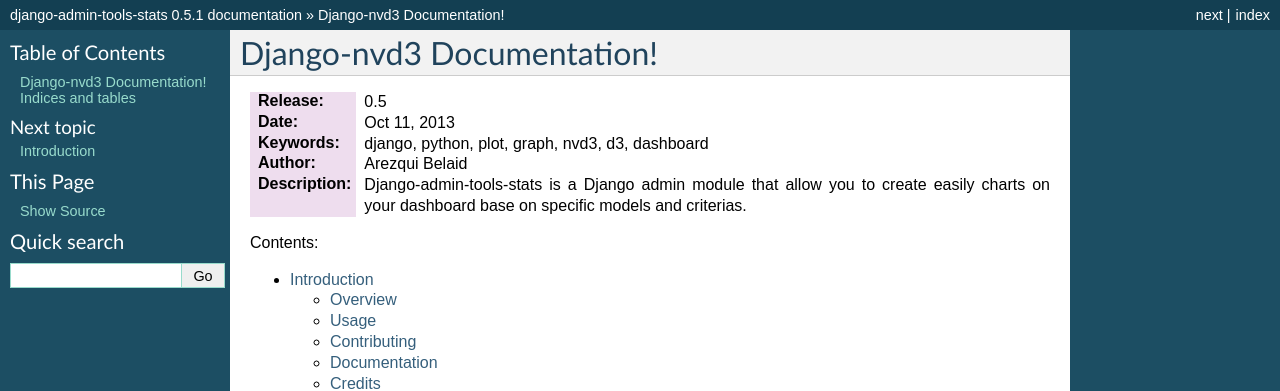
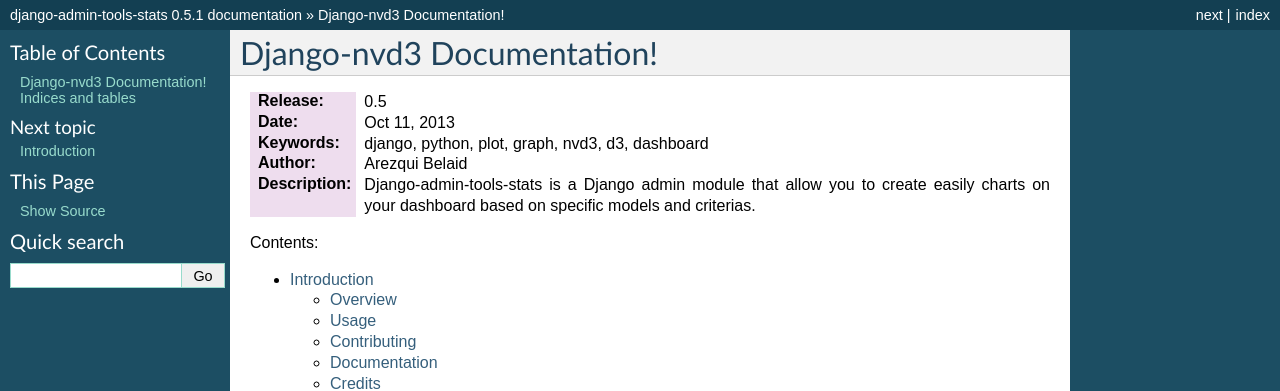
Before and after one commit to areski/django-admin-tools-stats, a Sphinx documentation site: the page built from docs/source/index.rst, in a window 1280 px wide. Shown: the top 391 px of the page. Built offline with Sphinx 7.4.7, drawn with Linux system fonts in a browser that asks for light colours.

Commit message:
fix typo

```diff
--- a/README.rst
+++ b/README.rst
@@ -5,7 +5,7 @@
 :Documentation: http://django-admin-tools-stats.readthedocs.org/en/latest/
 
 
-Django-admin-tools-stats is a Django admin module that allow you to create easily charts on your dashboard base on specific models and criterias.
+Django-admin-tools-stats is a Django admin module that allow you to create easily charts on your dashboard based on specific models and criterias.
 
 It will query your models and provide reporting and statistics graphs, simple to read and display on your Dashboard.
 
--- a/docs/source/includes/introduction.txt
+++ b/docs/source/includes/introduction.txt
@@ -9,7 +9,7 @@
 .. _django-admin-tools-stats-synopsis:
 
 
-Django-admin-tools-stats is a Django admin module that allow you to create easily charts on your dashboard base on specific models and criterias.
+Django-admin-tools-stats is a Django admin module that allow you to create easily charts on your dashboard based on specific models and criterias.
 
 It will query your models and provide reporting and statistics graphs, simple to read and display on your Dashboard.
 
--- a/docs/source/index.rst
+++ b/docs/source/index.rst
@@ -11,7 +11,7 @@
 :Date: |today|
 :Keywords: django, python, plot, graph, nvd3, d3, dashboard
 :Author: Arezqui Belaid
-:Description: Django-admin-tools-stats is a Django admin module that allow you to create easily charts on your dashboard base on specific models and criterias.
+:Description: Django-admin-tools-stats is a Django admin module that allow you to create easily charts on your dashboard based on specific models and criterias.
 
 
 Contents:
--- a/docs/source/installation-overview.rst
+++ b/docs/source/installation-overview.rst
@@ -64,7 +64,7 @@
 
         self.children.append(DashboardCharts(**kwargs))
 
-- Create the database tables needed by Django-admin-tools-stats, run the following command::
+- To create the tables needed by Django-admin-tools-stats, run the following command::
 
     $ python manage.py syncdb
 
```
Also changed, not shown: other parts of README.rst (+1 -1 lines).
